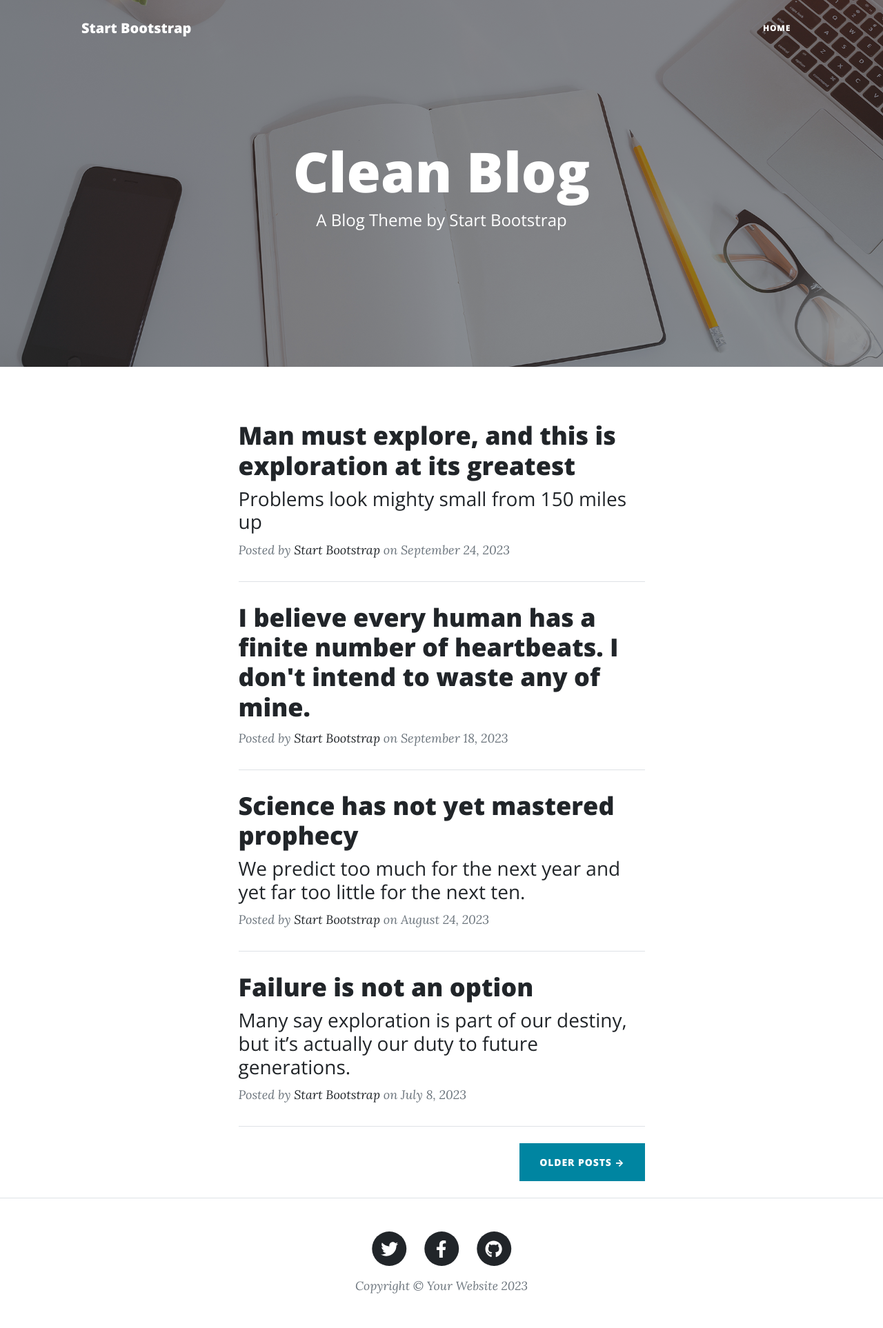
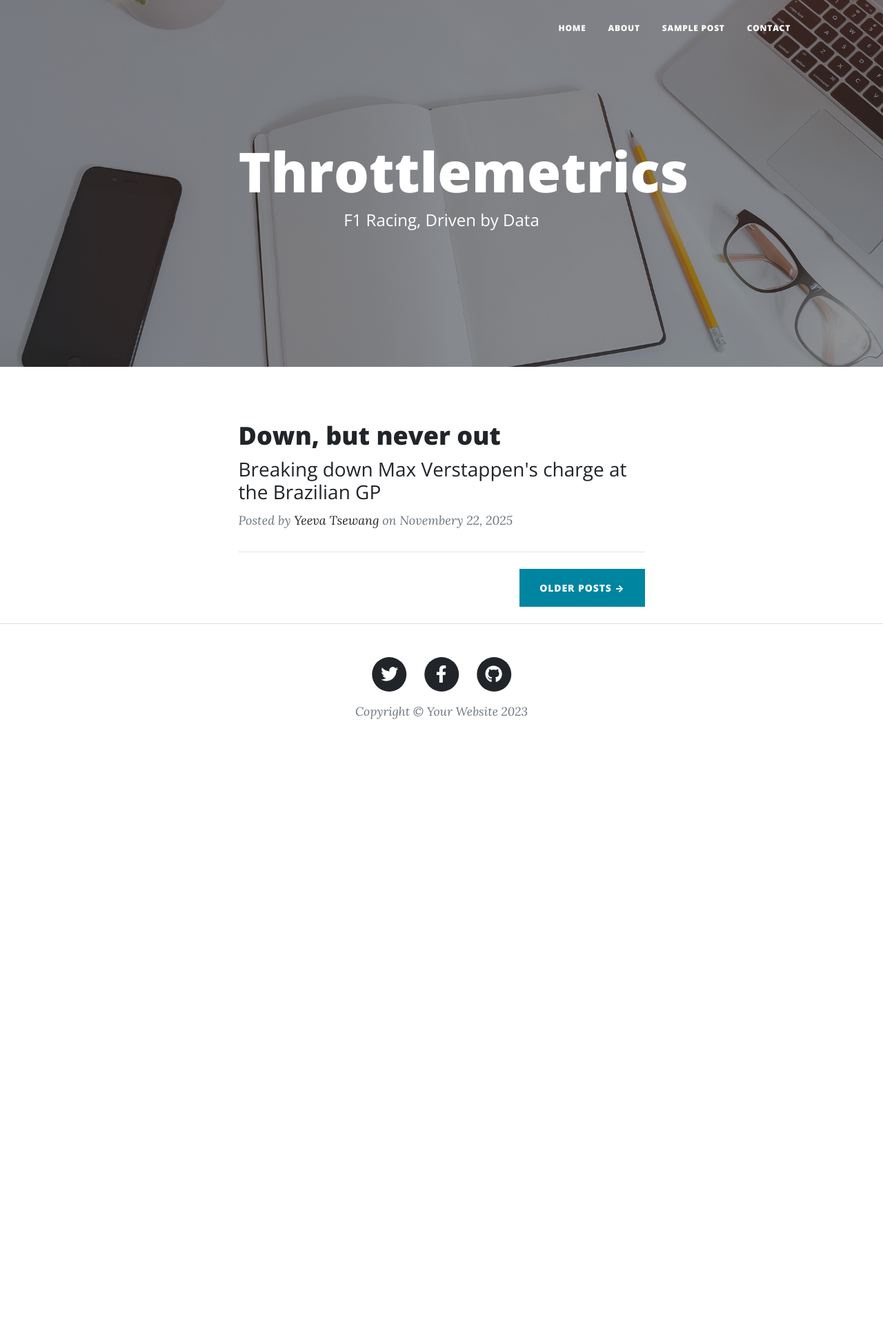
Before and after one commit to yeetse/throttlemetrics, a Django app: page / in a window 1280 px wide. Shown: the whole page at 69% size. After the commit the page ends 1043 px from the top, so only its background shows below. Run offline with Django 5.2, Linux system fonts and the light colour scheme; some libraries are stand-ins or nearby versions.

Commit message:
Continued

```diff
--- a/throttleMetrics/myApp/templates/myApp/index.html
+++ b/throttleMetrics/myApp/templates/myApp/index.html
@@ -6,7 +6,7 @@
         <meta name="viewport" content="width=device-width, initial-scale=1, shrink-to-fit=no" />
         <meta name="description" content="" />
         <meta name="author" content="" />
-        <title>Clean Blog - Start Bootstrap Theme</title>
+        <title>Throttlemetrics</title>
         <link rel="icon" type="image/x-icon" href="{% static 'assets/favicon.ico' %}" />
         <!-- Font Awesome icons (free version)-->
         <script src="https://use.fontawesome.com/releases/v6.3.0/js/all.js" crossorigin="anonymous"></script>
@@ -20,7 +20,6 @@
         <!-- Navigation-->
         <nav class="navbar navbar-expand-lg navbar-light" id="mainNav">
             <div class="container px-4 px-lg-5">
-                <a class="navbar-brand" href="index.html">Start Bootstrap</a>
                 <button class="navbar-toggler" type="button" data-bs-toggle="collapse" data-bs-target="#navbarResponsive" aria-controls="navbarResponsive" aria-expanded="false" aria-label="Toggle navigation">
                     Menu
                     <i class="fas fa-bars"></i>
@@ -28,10 +27,9 @@
                 <div class="collapse navbar-collapse" id="navbarResponsive">
                     <ul class="navbar-nav ms-auto py-4 py-lg-0">
                         <li class="nav-item"><a class="nav-link px-lg-3 py-3 py-lg-4" href="index.html">Home</a></li>
-                        <!-- <li class="nav-item"><a class="nav-link px-lg-3 py-3 py-lg-4" href="about.html">About</a></li>
+                        <li class="nav-item"><a class="nav-link px-lg-3 py-3 py-lg-4" href="about.html">About</a></li>
                         <li class="nav-item"><a class="nav-link px-lg-3 py-3 py-lg-4" href="post.html">Sample Post</a></li>
                         <li class="nav-item"><a class="nav-link px-lg-3 py-3 py-lg-4" href="contact.html">Contact</a></li>
-                        -->
                     </ul>
                 </div>
             </div>
@@ -42,8 +40,8 @@
                 <div class="row gx-4 gx-lg-5 justify-content-center">
                     <div class="col-md-10 col-lg-8 col-xl-7">
                         <div class="site-heading">
-                            <h1>Clean Blog</h1>
-                            <span class="subheading">A Blog Theme by Start Bootstrap</span>
+                            <h1>Throttlemetrics</h1>
+                            <span class="subheading">F1 Racing, Driven by Data</span>
                         </div>
                     </div>
                 </div>
@@ -53,58 +51,36 @@
         <div class="container px-4 px-lg-5">
             <div class="row gx-4 gx-lg-5 justify-content-center">
                 <div class="col-md-10 col-lg-8 col-xl-7">
+
                     <!-- Post preview-->
                     <div class="post-preview">
-                        <a href="post.html">
-                            <h2 class="post-title">Man must explore, and this is exploration at its greatest</h2>
-                            <h3 class="post-subtitle">Problems look mighty small from 150 miles up</h3>
+                        <a href="post.html" target="_blank">
+                            <h2 class="post-title">Down, but never out</h2>
+                            <h3 class="post-subtitle">Breaking down Max Verstappen's charge at the Brazilian GP</h3>
                         </a>
                         <p class="post-meta">
                             Posted by
-                            <a href="#!">Start Bootstrap</a>
-                            on September 24, 2023
+                            <a href="https://yrtphotography.vercel.app/" target="_blank">Yeeva Tsewang</a> <!-- MAKE A PORTFOLIO SITE AND LIKE HERE -->
+                            on Novembery 22, 2025
                         </p>
                     </div>
-                    <!-- Divider-->
-                    <hr class="my-4" />
-                    <!-- Post preview-->
-                    <div class="post-preview">
-                        <a href="post.html"><h2 class="post-title">I believe every human has a finite number of heartbeats. I don't intend to waste any of mine.</h2></a>
-                        <p class="post-meta">
-                            Posted by
-                            <a href="#!">Start Bootstrap</a>
-                            on September 18, 2023
-                        </p>
-                    </div>
-                    <!-- Divider-->
-                    <hr class="my-4" />
-                    <!-- Post preview-->
-                    <div class="post-preview">
-                        <a href="post.html">
-                            <h2 class="post-title">Science has not yet mastered prophecy</h2>
-                            <h3 class="post-subtitle">We predict too much for the next year and yet far too little for the next ten.</h3>
-                        </a>
-                        <p class="post-meta">
-                            Posted by
-                            <a href="#!">Start Bootstrap</a>
-                            on August 24, 2023
-                        </p>
-                    </div>
-                    <!-- Divider-->
-                    <hr class="my-4" />
-                    <!-- Post preview-->
-                    <div class="post-preview">
-                        <a href="post.html">
-                            <h2 class="post-title">Failure is not an option</h2>
-                            <h3 class="post-subtitle">Many say exploration is part of our destiny, but it’s actually our duty to future generations.</h3>
-                        </a>
-                        <p class="post-meta">
-                            Posted by
-                            <a href="#!">Start Bootstrap</a>
-                            on July 8, 2023
-                        </p>
-                    </div>
-                    <!-- Divider-->
+
+<!--                    &lt;!&ndash; Divider&ndash;&gt;-->
+<!--                    <hr class="my-4" />-->
+<!--                    &lt;!&ndash; Post preview&ndash;&gt;-->
+<!--                    <div class="post-preview">-->
+<!--                        <a href="post.html">-->
+<!--                            <h2 class="post-title">Science has not yet mastered prophecy</h2>-->
+<!--                            <h3 class="post-subtitle">We predict too much for the next year and yet far too little for the next ten.</h3>-->
+<!--                        </a>-->
+<!--                        <p class="post-meta">-->
+<!--                            Posted by-->
+<!--                            <a href="#!">Start Bootstrap</a>-->
+<!--                            on August 24, 2023-->
+<!--                        </p>-->
+<!--                    </div>-->
+
+                    <!-- INSERT MORE PAGES HERE -->
                     <hr class="my-4" />
                     <!-- Pager-->
                     <div class="d-flex justify-content-end mb-4"><a class="btn btn-primary text-uppercase" href="#!">Older Posts →</a></div>
--- a/throttleMetrics/myApp/urls.py
+++ b/throttleMetrics/myApp/urls.py
@@ -22,4 +22,5 @@ from . import views
 urlpatterns = [
     path('admin/', admin.site.urls),
     path("", views.index, name="index"),
+    path("down-but-not-out/", views.post, name="post"),
 ]
--- a/throttleMetrics/myApp/views.py
+++ b/throttleMetrics/myApp/views.py
@@ -4,3 +4,6 @@ from django.shortcuts import render
 
 def index(request):
     return render(request, "myApp/index.html", {})
+
+def post(request):
+    return render(request, "myApp/post.html", {})
```
Also changed, not shown: throttleMetrics/myApp/templates/myApp/post.html (+5 -4 lines).
